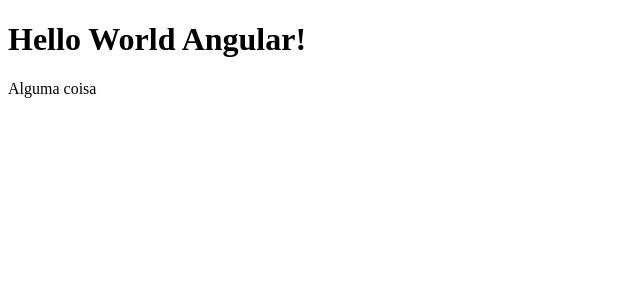
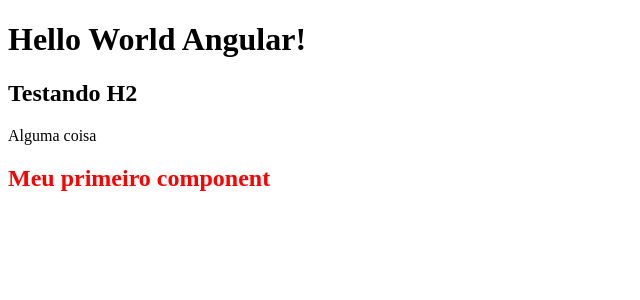
Before and after one commit to RaffaelBino/curso-angular13, an Angular app: page / in a window 1280 px wide. Shown: the top 300 px of the page, without its empty margins (0-640 px from the left). Built offline with nearby package versions, Linux system fonts and the light colour scheme.

Commit message:
Adicionando Arquivos do curso

```diff
--- a/src/app/app.component.html
+++ b/src/app/app.component.html
@@ -1,2 +1,5 @@
 <h1>Hello World Angular!</h1>
+<h2>Testando H2</h2>
 <p>Alguma coisa</p>
+
+<app-first-component></app-first-component>
--- a/src/app/components/first-component/first-component.component.css
+++ b/src/app/components/first-component/first-component.component.css
@@ -0,0 +1,3 @@
+h2{
+    color: red;
+}
--- a/src/app/components/first-component/first-component.component.html
+++ b/src/app/components/first-component/first-component.component.html
@@ -1 +1 @@
-<p>first-component works!</p>
+<h2>Meu primeiro component</h2>
```
